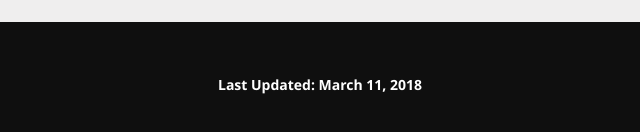
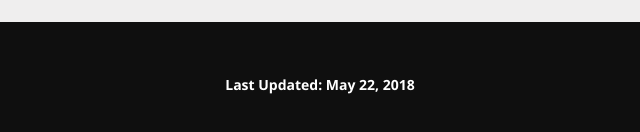
Before and after one commit to NealMatta/personal-website-030118, a plain HTML site: page index.html in a window 1280 px wide. Shown: the part 5214-5346 px from the top of the page, 320-960 px from the left. Drawn offline with nearby package versions, Linux system fonts and the light colour scheme.

```diff
--- a/index.html
+++ b/index.html
@@ -672,7 +672,7 @@
 
       <div class="twelve columns">
 
-        <h6>Last Updated: March 11, 2018</h6>
+        <h6>Last Updated: May 22, 2018</h6>
 
       </div>
 
```
Also changed, not shown: 2 other files.
